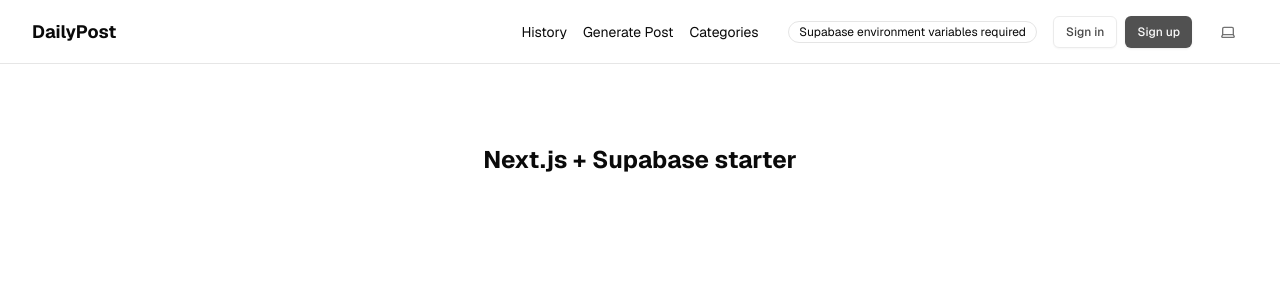
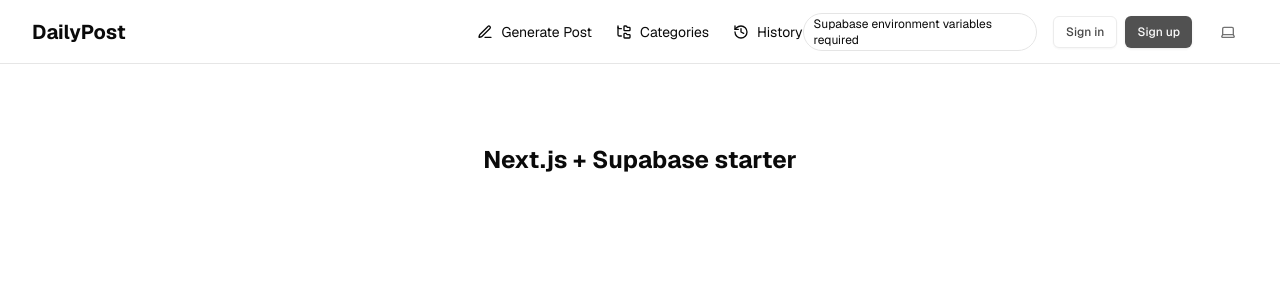
Before and after one commit to filip-glowicki/DailyPost, a Next.js app: page / in a window 1280 px wide. Shown: the top 300 px of the page. Built offline with nearby package versions, Linux system fonts and the light colour scheme; no server answers.

Commit message:
chore: Add proper icons for links in navbar

```diff
--- a/src/app/layout.tsx
+++ b/src/app/layout.tsx
@@ -6,6 +6,7 @@ import { Geist } from "next/font/google";
 import { ThemeProvider } from "next-themes";
 import Link from "next/link";
 import { Toaster } from "@/components/ui/toaster";
+import { PenLine, FolderTree, History } from "lucide-react";
 import "./globals.css";
 
 const defaultUrl = process.env.VERCEL_URL
@@ -39,22 +40,37 @@ export default function RootLayout({
         >
           <main className="min-h-screen flex flex-col items-center">
             <div className="flex-1 w-full flex flex-col gap-20 items-center">
-              <nav className="w-full flex justify-center border-b border-b-foreground/10 h-16">
-                <div className="w-full container mx-auto py-8 flex justify-between items-center text-sm">
+              <nav className="w-full flex justify-center border-b border-b-foreground/10 h-16 sticky top-0 bg-background/95 backdrop-blur supports-[backdrop-filter]:bg-background/60 z-50">
+                <div className="w-full container mx-auto py-3 flex justify-between items-center text-sm">
                   <div className="flex flex-1 items-center gap-6">
-                    <Link href="/" className="font-bold text-lg">
+                    <Link
+                      href="/"
+                      className="font-bold text-xl hover:text-primary transition-colors"
+                    >
                       DailyPost
                     </Link>
                   </div>
-                  <div className="flex gap-4">
-                    <Link href="/posts/history" className="hover:text-primary">
-                      History
+                  <div className="flex gap-6">
+                    <Link
+                      href="/post/editor"
+                      className="flex items-center gap-2 hover:text-primary transition-colors"
+                    >
+                      <PenLine className="w-4 h-4" />
+                      <span>Generate Post</span>
                     </Link>
-                    <Link href="/post/editor" className="hover:text-primary">
-                      Generate Post
+                    <Link
+                      href="/categories"
+                      className="flex items-center gap-2 hover:text-primary transition-colors"
+                    >
+                      <FolderTree className="w-4 h-4" />
+                      <span>Categories</span>
                     </Link>
-                    <Link href="/categories" className="hover:text-primary">
-                      Categories
+                    <Link
+                      href="/posts/history"
+                      className="flex items-center gap-2 hover:text-primary transition-colors"
+                    >
+                      <History className="w-4 h-4" />
+                      <span>History</span>
                     </Link>
                   </div>
                   <div className="flex flex-1 justify-end items-center gap-4">
```
